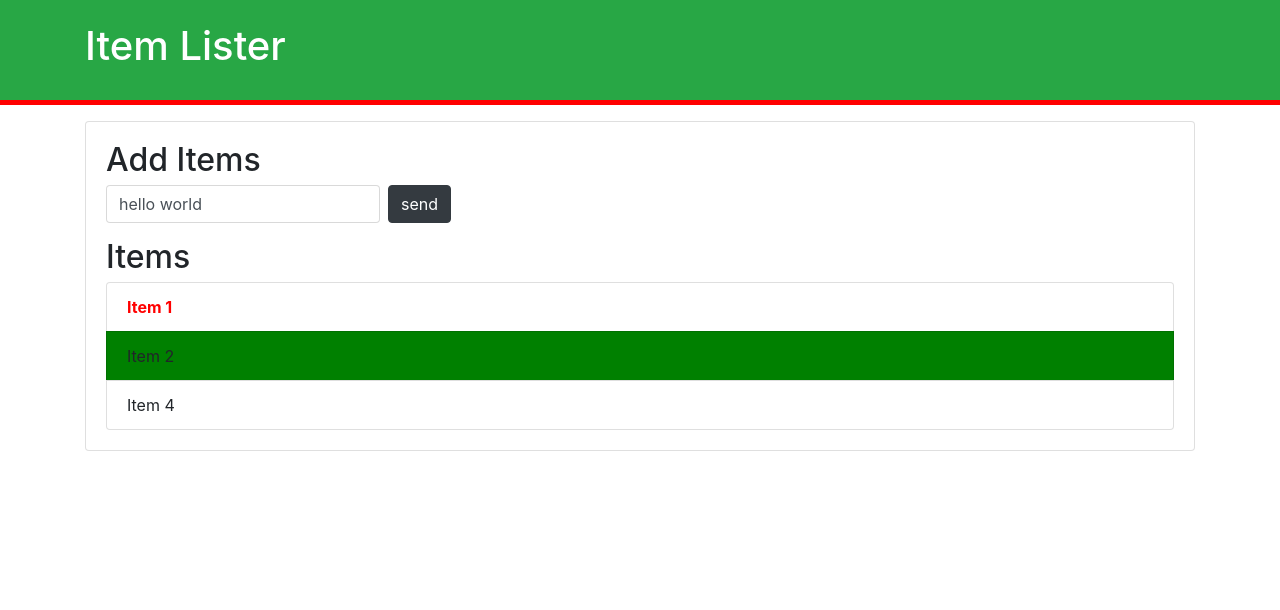
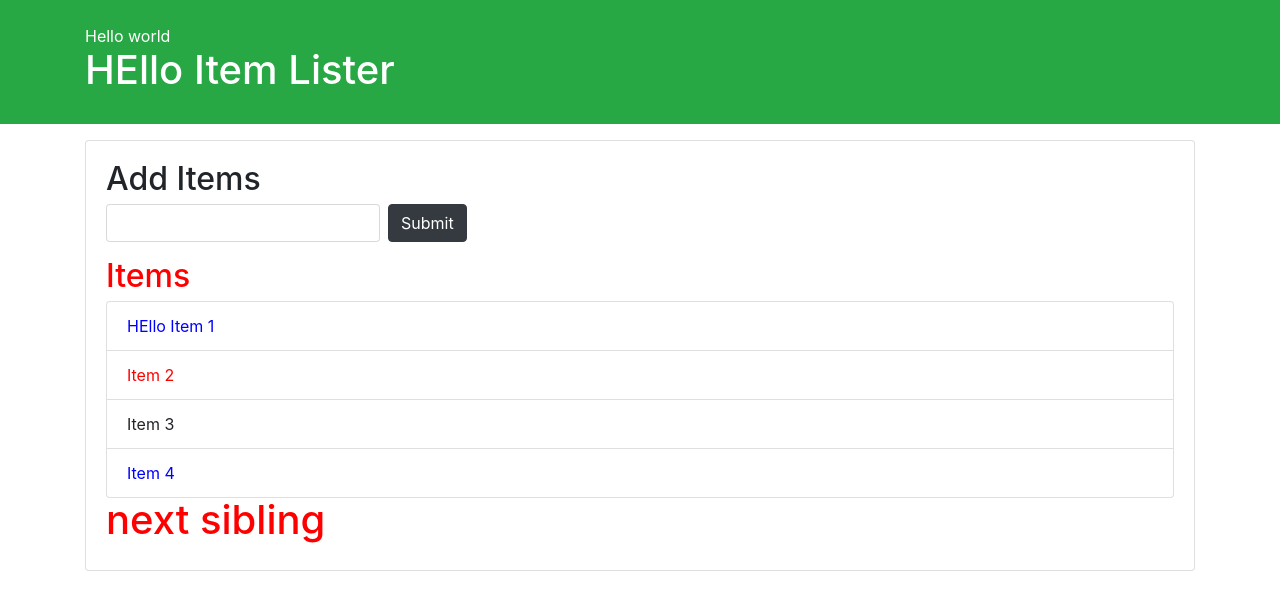
Before and after one commit to manojmax75/dom-manipulation, a plain HTML site: page index.html in a window 1280 px wide. Drawn offline with nearby package versions, Linux system fonts and the light colour scheme.

Commit message:
queryselect

```diff
--- a/demo.js
+++ b/demo.js
@@ -58,17 +58,17 @@
 
 //QUERY SELECTOR
 
-var header=document.querySelector("#main-header")
-header.style.borderBottom="solid 5px red"
+// var header=document.querySelector("#main-header")
+// header.style.borderBottom="solid 5px red"
 
-var input=document.querySelector("input")
-input.value="hello world"
+// var input=document.querySelector("input")
+// input.value="hello world"
 
-var submit=document.querySelector('input[type="submit"]')
-submit.value="send"
+// var submit=document.querySelector('input[type="submit"]')
+// submit.value="send"
 
-var si=document.querySelector('.list-group-item:nth-child(1)')
-si.style.color="red"
+// var si=document.querySelector('.list-group-item:nth-child(1)')
+// si.style.color="red"
 
 
 
@@ -78,12 +78,90 @@ si.style.color="red"
 
 
 
-const item=document.querySelectorAll("li")
-console.log(item)
-item[1].style.backgroundColor="green"
-item[2].style.display="none"
-for(let i=0;i<item.length;i++){
-   if(i%2===0){
-    item[i].style.fontWeight="bold"
-   }
-}
+// const item=document.querySelectorAll("li")
+// console.log(item)
+// item[1].style.backgroundColor="green"
+// item[2].style.display="none"
+// for(let i=0;i<item.length;i++){
+//    if(i%2===0){
+//     item[i].style.fontWeight="bold"
+//    }
+// }
+
+
+// TRAVERSING THE DOM
+
+var itemslist=document.querySelector("#items");
+// console.log(itemslist.parentNode)
+// itemslist.parentNode.style.backgroundColor="#f4f4f4"
+
+
+// var itemslist=document.querySelector("#items");
+// console.log(itemslist.parentElement)
+// itemslist.parentElement.style.backgroundColor="#f4f4f4"
+
+// child nodes
+console.log(itemslist.childNodes)
+console.log(itemslist.children)
+console.log(itemslist.children[1])
+itemslist.children[1].style.color="red"
+
+// first child
+
+console.log(itemslist.firstChild)
+// first element child
+console.log(itemslist.firstElementChild)
+itemslist.firstElementChild.style.color="blue"
+
+
+// last child
+
+console.log(itemslist.lastChild)
+// last element child
+console.log(itemslist.lastElementChild)
+itemslist.lastElementChild.style.color="blue"
+
+// nextSibling
+
+console.log(itemslist.nextSibling)
+//  nextElementSibling
+console.log(itemslist.nextElementSibling)
+itemslist.nextElementSibling.style.color="red"
+
+
+// previousSibling
+
+console.log(itemslist.prevuousSibling)
+// previousElementSibling
+console.log(itemslist.prevuousElementSibling)
+itemslist.previousElementSibling.style.color="red"
+
+//create element
+
+var newdiv=document.createElement("div");
+newdiv.className="hello"
+newdiv.id="hello1"
+newdiv.setAttribute("title","hello div")
+console.log(newdiv)
+
+// create a text Node
+
+var textnode=document.createTextNode("Hello world")
+newdiv.appendChild(textnode)
+
+// insert in dom
+var insertdom=document.querySelector("header .container")
+var h1=document.querySelector("header h1")
+
+insertdom.insertBefore(newdiv,h1)
+
+var headertitle=document.querySelector("#header-title")
+
+var newspan=document.createElement("span")
+newspan.textContent="HEllo "
+headertitle.insertBefore(newspan,headertitle.firstChild)
+
+var listitem=document.querySelector(".list-group-item:first-child")
+var newspans=document.createElement("span")
+newspans.textContent="HEllo "
+listitem.insertBefore(newspans,listitem.firstChild)
--- a/index.html
+++ b/index.html
@@ -28,6 +28,7 @@
       <li class="list-group-item">Item 4</li>
       <!-- <li>hello</li> -->
     </ul>
+    <h1>next sibling</h1>
    </div>
   </div>
 <script src="demo.js"></script>
```
